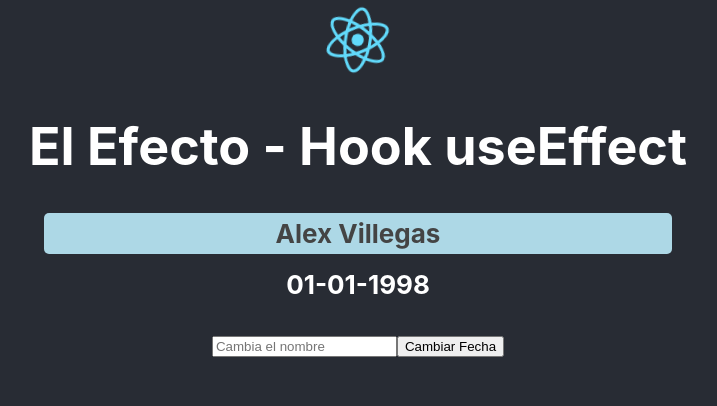
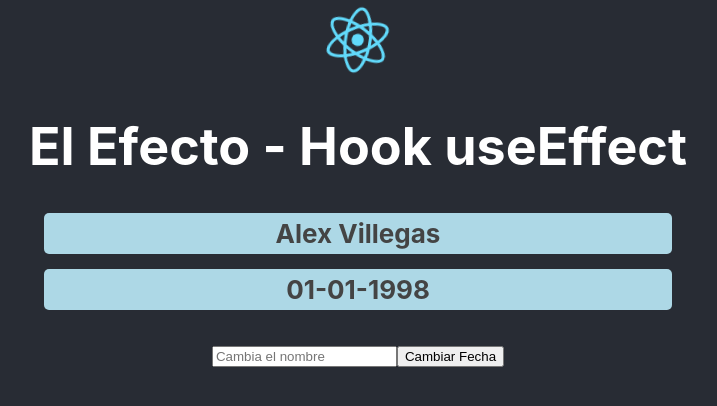
Before and after one commit to VillegasCode/03-use-effect, a React (Create React App) app: page / in a window 1280 px wide. Shown: the top 406 px of the page, without its empty margins (282-999 px from the left). Built offline with nearby package versions, Linux system fonts and the light colour scheme.

Commit message:
useEffect contador to usuario, fecha through destructuring

```diff
--- a/src/components/PruebasComponent.js
+++ b/src/components/PruebasComponent.js
@@ -15,23 +15,27 @@ export const PruebasComponent = () => {
         setFecha(new Date().toLocaleDateString());
     }
 
+    //Hook useState para crear un contador mediante desestructuración
+    const [ contador, setContador ] = useState(0);
+
     //Crear estado con useEffect y con [] como 2do parámetro solo se ejecuta 1 vez
     useEffect(() => {
         console.log("Has cargado el componente PruebasComponent!!");
     }, []);
 
 
-    //Solo se ejecuta cuando se cambia el algo en específico en este caso el USUARIO
+    //Solo se ejecuta cuando se cambia el algo en específico en este caso el [USUARIO, FECHA] porque se encuentra entre corchetes
     useEffect(() => {
-        console.log("Has modificado el usuario!!");
-    }, [usuario]);
+        setContador(contador + 1);
+        console.log("Has modificado el usuario " + contador + " veces");
+    }, [usuario, fecha]);
 
     return (
     <div>
         <h1>El Efecto - Hook useEffect</h1>
 
-        <strong className='label'>{usuario}</strong>
-        <strong>{fecha}</strong>
+        <strong className={ contador >= 10 ? 'label label-green' : 'label'}>{usuario}</strong>
+        <strong className={contador >= 4 ? 'label label-yellow' : 'label'}>{fecha}</strong>
 
         <p>
             <input type='text'
```
